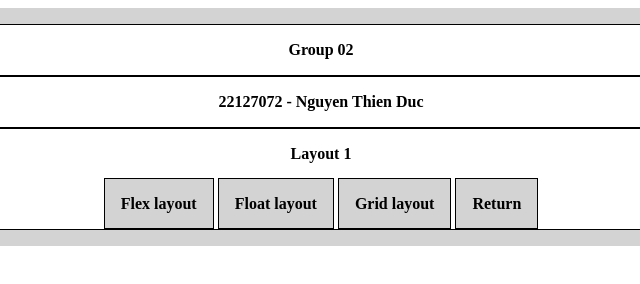
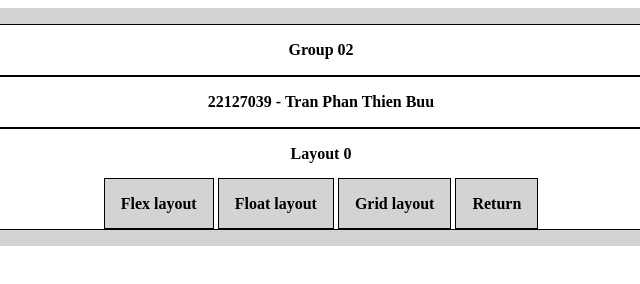
Before and after one commit to duccodon/22KTPM4_Lab_CSS_Layout, a plain HTML site: page 22127039/index.html in a window 1280 px wide. Shown: the full height of the page, 319-959 px from the left. Drawn offline with Linux system fonts and the light colour scheme.

Commit message:
modify homepage

```diff
--- a/22127039/index.html
+++ b/22127039/index.html
@@ -3,7 +3,7 @@
 <head>
     <meta charset="UTF-8">
     <meta name="viewport" content="width=device-width, initial-scale=1.0">
-    <title>22127072_layout01</title>
+    <title>22127039_layout00</title>
     <link rel="stylesheet" href="../HomePage/style.css">
 </head>
 <body>
@@ -12,11 +12,11 @@
         <main>
             <aside>
                 <div>
-                    22127072 - Nguyen Thien Duc
+                    22127039 - Tran Phan Thien Buu
                 </div>
             </aside>
             <article>
-                Layout 1
+                Layout 0
                 <div class="image-container">
                     <a class="image-box" href="./flex.html">Flex layout</a>
                     <a class="image-box" href="./float.html">Float layout</a>
```
